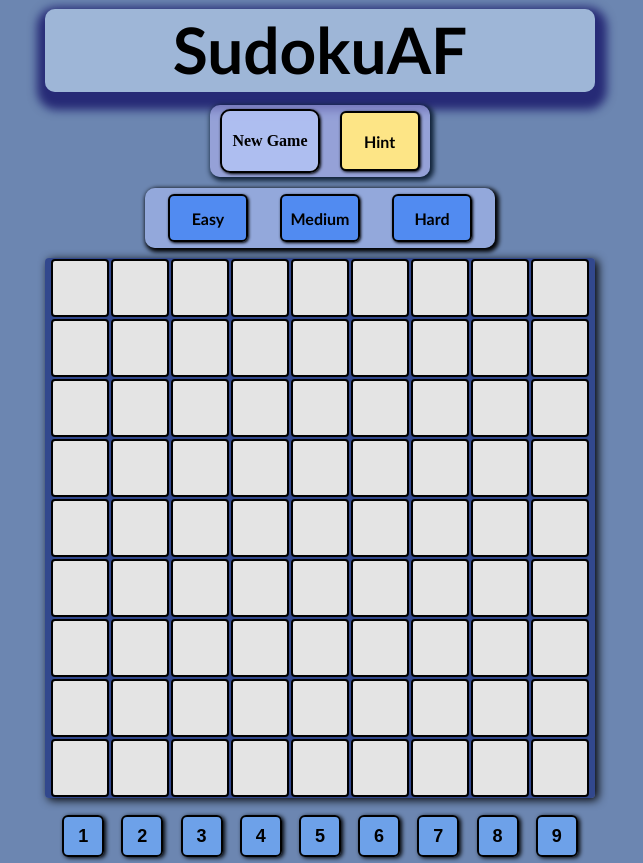
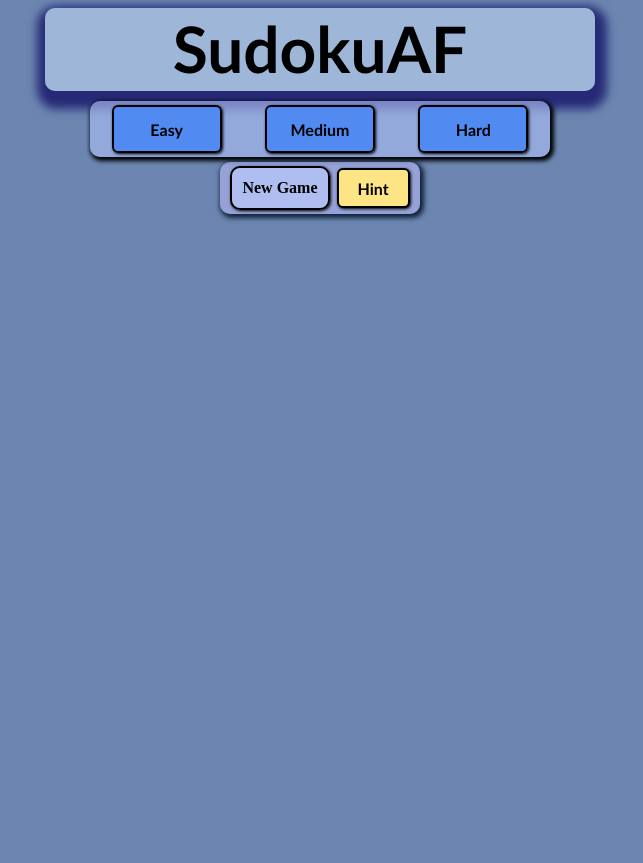
Before and after one commit to NeoNicc/SudokuAF, a website: page index.html in a window 1280 px wide. Both pictures are taken after typing "Sample" into the empty fields and a click on the button "Submit". Shown: the whole page, without its empty margins (320-963 px from the left). After the commit the page ends 800 px from the top, so only its background shows below. Drawn offline with nearby package versions, Linux system fonts and the light colour scheme.

Commit message:
lots of bug fixes in a manic flurry

```diff
--- a/index.html
+++ b/index.html
@@ -34,20 +34,6 @@
                 <input type="text" id="usernameField" name="usernameField" placeholder="Enter a username" required>
                 <button type="submit" id="submitUsername">Submit</button>
             </form>
-        </div>
-        <div id="menuButtons">
-            <div id="difficulties">
-                <div id="difficultyExpander">
-                    <h4>New Game</h4>
-                </div>
-            </div>
-            <button id="expandScore">Score</button>
-            <button id="hintButton">Hint</button>
-        </div>
-        <div id="difficultyButtons">
-            <button class="newGameButton">Easy</button>
-            <button class="newGameButton">Medium</button>
-            <button class="newGameButton">Hard</button>
         </div>
         <div id="score">
             <div id="scoreBar">
@@ -153,15 +139,29 @@
                 <div id="row9col9"></div>
         </div>
         <div id="numberButtons">
-                <button id="1Button">1</button></li>
-                <button id="2Button">2</button></li>
-                <button id="3Button">3</button></li>
-                <button id="4Button">4</button></li>
-                <button id="5Button">5</button></li>
-                <button id="6Button">6</button></li>
-                <button id="7Button">7</button></li>
-                <button id="8Button">8</button></li>
-                <button id="9Button">9</button></li>
+                <button id="1Button" class="numButton">1</button></li>
+                <button id="2Button" class="numButton">2</button></li>
+                <button id="3Button" class="numButton">3</button></li>
+                <button id="4Button" class="numButton">4</button></li>
+                <button id="5Button" class="numButton">5</button></li>
+                <button id="6Button" class="numButton">6</button></li>
+                <button id="7Button" class="numButton">7</button></li>
+                <button id="8Button" class="numButton">8</button></li>
+                <button id="9Button" class="numButton">9</button></li>
+        </div>
+        <div id="difficultyButtons">
+            <button class="newGameButton">Easy</button>
+            <button class="newGameButton">Medium</button>
+            <button class="newGameButton">Hard</button>
+        </div>
+        <div id="menuButtons">
+            <div id="difficulties">
+                <div id="difficultyExpander">
+                    <h4>New Game</h4>
+                </div>
+            </div>
+            <button id="expandScore">Score</button>
+            <button id="hintButton">Hint</button>
         </div>
     </div>
 </body>
--- a/sudokuInterface.js
+++ b/sudokuInterface.js
@@ -1,4 +1,5 @@
 let gameBoard = document.getElementById('gameBoard');
+let gameTitle = document.getElementById('gameTitle');
 let newGameButton = document.getElementsByClassName('newGameButton');
 let easy = newGameButton[0];
 let medium = newGameButton[1];
@@ -61,6 +62,7 @@ let myGame = new SudokuGame();
 myGame.generateBoard(0,0);
 
 function setGame() {
+    gameTitle.style.display = 'none';
     leaderboardContainer.style.display = 'none';
     scoreBar.style.display = 'flex';
     gameBoard.style.display = 'grid';
@@ -123,6 +125,8 @@ function setGame() {
                     return;
                 }
             //incorrect selection
+            } else if (numberReadied[0] == 0) {
+                console.log('do nothing');
             } else if (cell.textContent != numberReadied[0] && window.getComputedStyle(cell).color == 'rgba(0, 0, 0, 0)') {
                 numberReadied[0] = 0;
                 for (let a = 0; a < 9; a++) {
@@ -177,14 +181,15 @@ function setDifficulty(difficulty) {
     for (let j = 0; j < 81; j++) {
         gridNums[j].style.color = 'black';
     }
-    for (let d = 0; d < (difficulty + 1); d++) {
+    for (let d = 0; d < (difficulty); d++) {
         let row = Math.floor(1 + (Math.random() * 9));
         let col = Math.floor(1 + (Math.random() * 9));
         let cell = document.getElementById('row' + (row) + 'col' + (col));
-        if (window.getComputedStyle(cell).color == 'rgba(0,0,0,0)') {
+        if (cell.classList.contains('blankCell')) {
             d--;
         } else {
             cell.style.color = 'rgba(0,0,0,0)';
+            cell.classList.add('blankCell');
         }
     }
     scoreGain = difficulty;
@@ -314,7 +319,7 @@ expandScore.onclick = () => {
 
 submitUsername.onclick = (e) => {
     e.preventDefault();
-    currentUser = $('#usernameField').val();
+    currentUser = $('#usernameField').val() || 'noname';
     console.log(currentUser);
     $('#usernameFormContainer').css('display', 'none');
     username.textContent = currentUser;
--- a/sudokuStyles.css
+++ b/sudokuStyles.css
@@ -12,7 +12,6 @@ body {
 }
 #gameContainer {
     display: grid;
-    grid-template-rows: 100px auto;
     justify-content: center;
     align-items: center;
     gap: 5px;
@@ -26,6 +25,7 @@ body {
     box-shadow: 2px 8px 10px 10px rgba(7, 1, 91, 0.689);
     background-color: rgba(203, 225, 250, 0.53);
     min-width: 550px;
+    margin: 8px 0 0 0;
 }
 #gameTitle h1 {
     margin: 0 0 2px 0;
@@ -77,8 +77,8 @@ th {
     font-size: 24px;
 }
 #gameBoard {
-    display: grid;
-    grid-template: repeat(9, 60px) / repeat(9, 60px);
+    display: none;
+    grid-template: repeat(9, 50px) / repeat(9, 50px);
     background-color: rgba(37, 58, 134, 0.811);
     border-radius: 4px;
     box-shadow: 3px 2px 10px 0;
@@ -91,7 +91,7 @@ th {
     border-radius: 4px;
     margin: 1px;
     text-align: center;
-    font-size: 26px;
+    font-size: 24px;
     font-weight: bold;
     font-family: 'Gill Sans', 'Gill Sans MT', Calibri, 'Trebuchet MS', sans-serif;
     justify-content: center;
@@ -100,7 +100,7 @@ th {
 
 }
 #numberButtons {
-    display: flex;
+    display: none;
     justify-content: space-evenly;
     margin: 6px 0 0 0;
 }
@@ -120,7 +120,7 @@ th {
 #hintButton {
     background-color: rgb(253, 229, 134);
     width: 80px;
-    height: 60px;
+    height: 40px;
     border: solid 2px black;
     border-radius: 6px;
     margin: 6px 0;
@@ -153,6 +153,7 @@ th {
     font-size: 28px;
     font-weight: bold;
     background-color: rgba(199, 199, 250, 0.304);
+    margin: 8px 0 0 0;
 }
 #scoreBar p {
     padding: 0 10px 0 0;
@@ -170,11 +171,11 @@ th {
 
 .newGameButton {
     background-color: rgba(71, 135, 245, 0.854);
-    width: 80px;
+    width: 25%;
     height: 48px;
     border: solid 2px black;
     border-radius: 6px;
-    margin: 6px;
+    margin: 0;
     font-size: 16px;
     font-weight: bold;
     font-family: 'Gill Sans', 'Gill Sans MT', Calibri, 'Trebuchet MS', sans-serif;
@@ -183,7 +184,7 @@ th {
 }
 #menuButtons {
     display: none;
-    gap: 20px;
+    gap: 4%;
     justify-content: center;
     align-items: center;
     margin-bottom: 6px;
@@ -201,7 +202,7 @@ th {
     border-radius: 10px;
     border: solid 2px black;
     box-shadow: 1px 1px 3px 0 black;
-    height: 60px;
+    height: 40px;
 }
 #difficultyExpander {
     display: flex;
@@ -221,13 +222,13 @@ th {
     display: none;
     background-color: rgba(171, 188, 244, 0.626);
     gap: 20px;
-    justify-content: center;
+    justify-content: space-around;
     align-items: center;
     text-align: center;
-    padding: 0 10px;
+    padding: 4px 10px;
     border-radius: 10px;
     flex-wrap: wrap;
-    width: 60%;
+    width: 80%;
     align-self: center;
     justify-self: center;
     box-shadow: 2px 2px 4px 2px black;
@@ -237,14 +238,12 @@ th {
 }
 
 @media screen and (max-width: 600px) {
-    #gameContainer {
-        grid-template-rows: 80px auto;
-    }
     #gameTitle {
         font-size: 1.8em;
         border-radius: 10px;
         box-shadow: 2px 4px 6px 6px rgba(161, 156, 233, 0.689);
         min-width: 0;
+        margin: 4px 0 0 0;
     }
     #gameBoard {
         grid-template: repeat(9, 40px) / repeat(9, 40px);
@@ -290,11 +289,12 @@ th {
         padding: 0;
         border: none;
         border-radius: 10px;
-        width: 100%;
+        width: 80%;
     }
     #scoreBar {
         font-size: 20px;
         display: none;
+        margin: 4px 0 0 0;
     }
     #expandScore {
         display: block;
```
